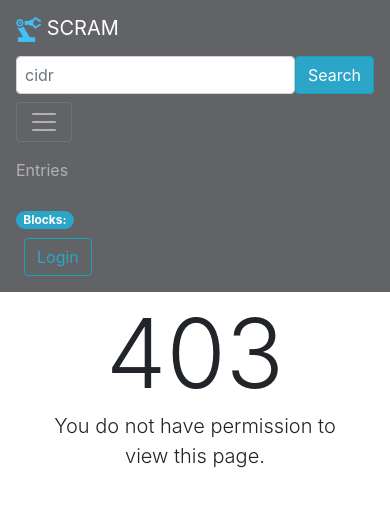
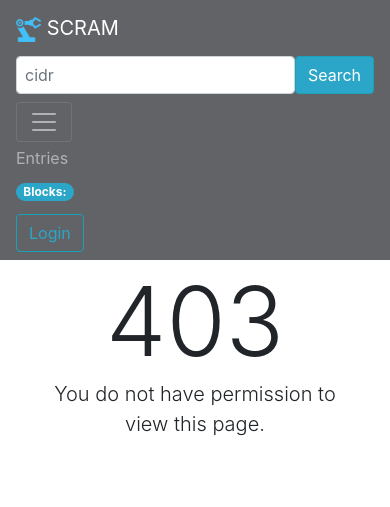
Before and after one commit to esnet-security/SCRAM, a Django app: template scram/templates/403.html in a window 390 px wide, after a click that opens the changed part. Shown: the top 507 px of the page. Run offline with Django 4.2, Linux system fonts and the light colour scheme; the template is opened without the code that fills it, so the values that code supplies are empty; some libraries are stand-ins or nearby versions.

Commit message:
style(navbar): fix navbar spacing both in wide and hamburger sized for the right side list items

```diff
--- a/scram/templates/navbar.html
+++ b/scram/templates/navbar.html
@@ -14,34 +14,35 @@
       <span class="navbar-toggler-icon"></span>
     </button>
     <div class="collapse navbar-collapse" id="navbarSupportedContent">
-      <ul class="navbar-nav ml-auto text-nowrap">
-        <li class="nav-item d-inline mt-2">
-          <a id="entry-list" class="nav-link" href="{% url 'route_manager:entry-list' %}">{% trans "Entries" %}</a>
+      <ul class="navbar-nav flex-column flex-lg-row justify-content-lg-end align-items-lg-center w-100">
+        <li class="nav-item pl-lg-2">
+          <a id="entry-list" class="nav-link py-1 px-lg-1" href="{% url 'route_manager:entry-list' %}">{% trans "Entries" %}</a>
         </li>
         {% if request.user.is_superuser %}
-          <li class="nav-item d-inline mt-2">
-            <a id="admin-page" class="nav-link" href="{% url 'admin:index' %}">{% trans "Admin" %}</a>
+          <li class="nav-item">
+            <a id="admin-page" class="nav-link py-1 px-lg-1" href="{% url 'admin:index' %}">{% trans "Admin" %}</a>
           </li>
         {% endif %}
         {% if user.is_authenticated %}
-          <li class="nav-item d-inline mt-2">
-            <a id="account-home" class="nav-link" href="{% url 'users:detail' user.username %}">{{ user.name }}</a>
+          <li class="nav-item">
+            <a id="account-home" class="nav-link py-1 px-lg-1" href="{% url 'users:detail' user.username %}">{{ user.name }}</a>
           </li>
-          <li class="nav-item d-inline mt-3">
+          <li class="nav-item py-1">
             <span class="badge badge-info badge-pill" style="background-color:#2ba6c8!important;">Blocks:<br>{{ active_block_entries }}</span>
           </li>
-          <li class="nav-item mt-2 d-inline">
+          <li class="nav-item pl-lg-3 pl-0 pt-lg-0 pt-2">
              <form action="{{ logout }}" method="post">
                {% csrf_token %}
-              <button class="btn btn-outline-info ml-2 mb-2" style="outline-color:#2ba6c8!important;" type="submit">Logout</button>
+              <button class="btn btn-outline-info" style="outline-color:#2ba6c8!important;" type="submit">Logout</button>
              </form>
           </li>
         {% else %}
-            <li class="nav-item d-inline mt-3">
+            <li class="nav-item py-1">
               <span class="badge badge-info badge-pill" style="background-color:#2ba6c8!important;">Blocks:<br>{{ active_block_entries }}</span>
             </li>
-           <li class="nav-item mt-2 d-inline">
-            <a class="btn btn-outline-info ml-2 mb-2" style="color:#2ba6c8!important;" role="button" href="{{ login }}">Login</a>          </li>
+           <li class="nav-item pl-lg-3 pl-0 pt-lg-0 pt-2">
+            <a class="btn btn-outline-info" style="color:#2ba6c8!important;" role="button" href="{{ login }}">Login</a>
+          </li>
         {% endif %}
       </ul>
     </div>
```
